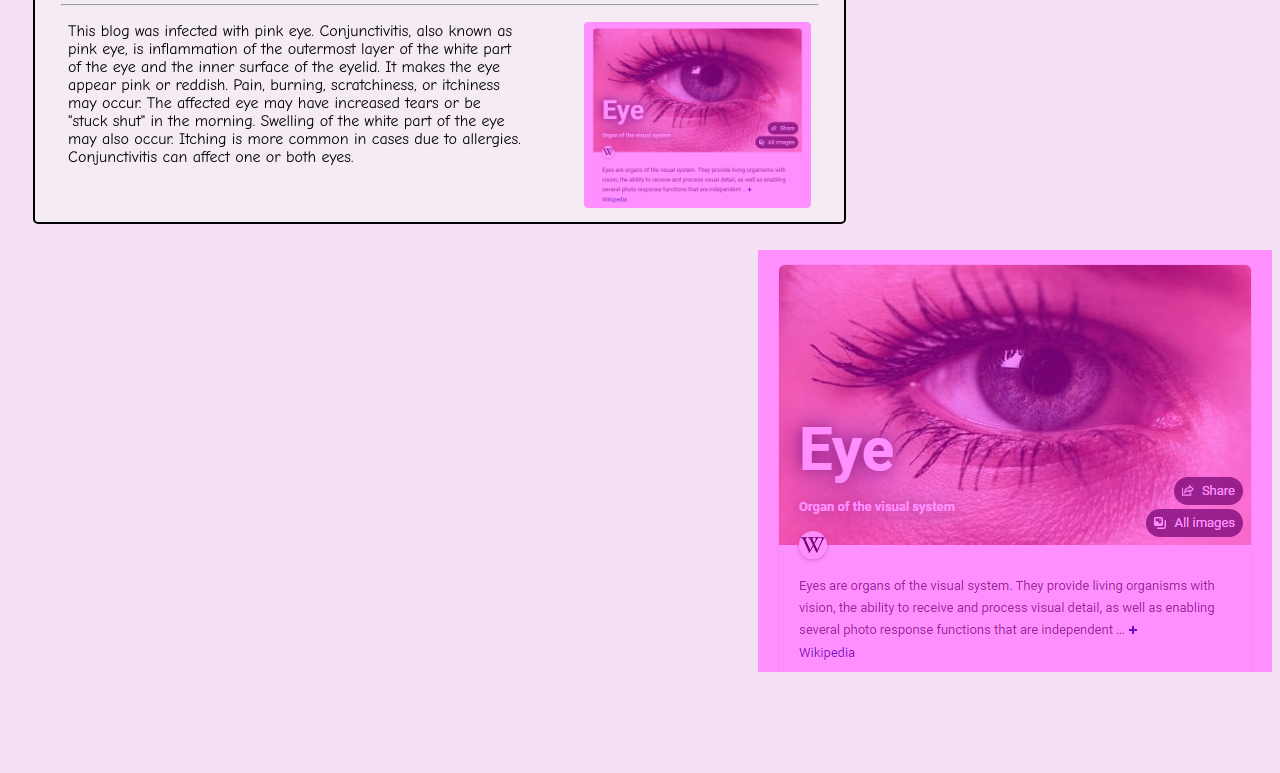
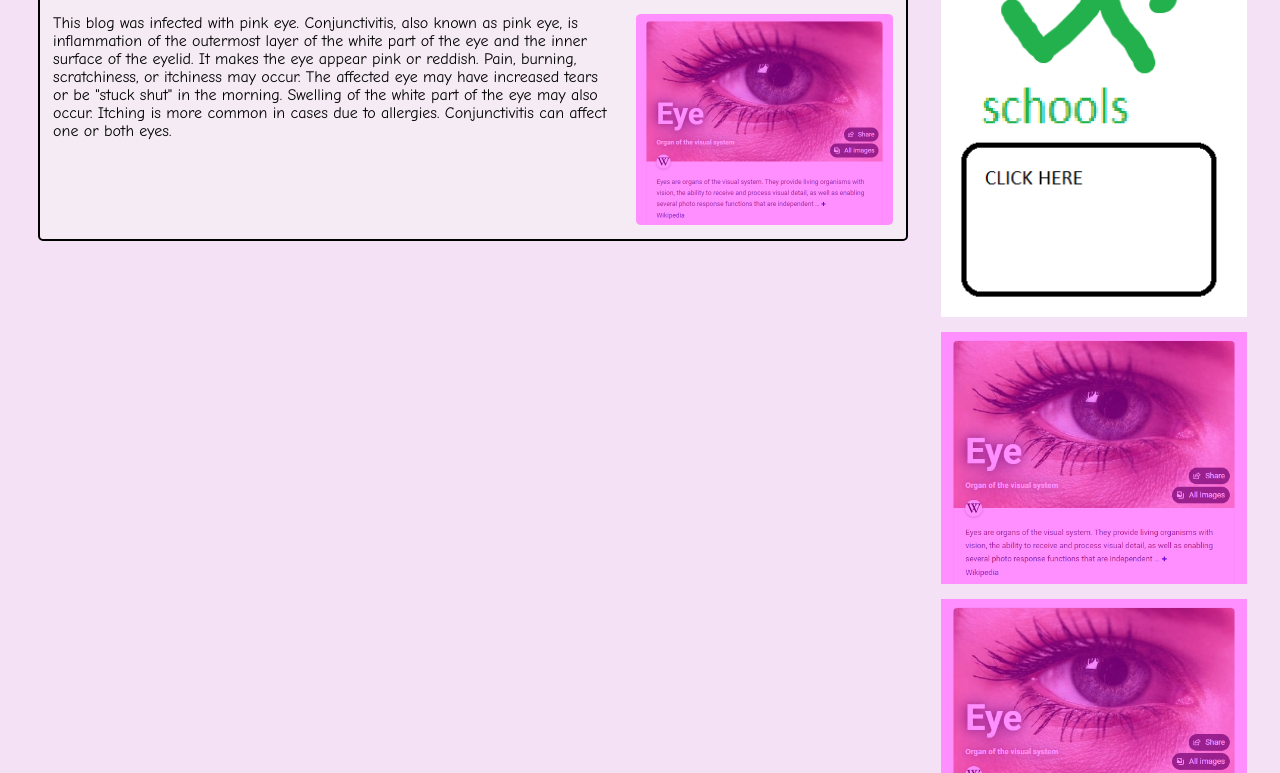
Before and after one commit to staten-island-tech/css-blogpost-project-whydoesthecodenotwork, a plain HTML site: page index.html in a window 1280 px wide. Shown: the part 180-953 px from the top of the page. Before the commit the page ends 852 px from the top, so only its background shows below. Drawn offline with Linux system fonts and the light colour scheme.

Commit message:
a quote
my mind is an enigma
** i'm gonna make you an enigma

```diff
--- a/index.html
+++ b/index.html
@@ -14,6 +14,7 @@
   </head>
   <body>
     <h1>Really great blog</h1>
+    <div id="blog">
       <div id="content">
         <div class="post">
           <h2>Pink eye</h2>
@@ -21,19 +22,27 @@
           <hr class="solid" />
           <div class="clearfix">
             <p class="entry">
-            This blog was infected with pink eye. Conjunctivitis, also known as
-            pink eye, is inflammation of the outermost layer of the white part
-            of the eye and the inner surface of the eyelid. It makes the eye
-            appear pink or reddish. Pain, burning, scratchiness, or itchiness
-            may occur. The affected eye may have increased tears or be "stuck
-            shut" in the morning. Swelling of the white part of the eye may also
-            occur. Itching is more common in cases due to allergies.
-            Conjunctivitis can affect one or both eyes.
+              This blog was infected with pink eye. Conjunctivitis, also known
+              as pink eye, is inflammation of the outermost layer of the white
+              part of the eye and the inner surface of the eyelid. It makes the
+              eye appear pink or reddish. Pain, burning, scratchiness, or
+              itchiness may occur. The affected eye may have increased tears or
+              be "stuck shut" in the morning. Swelling of the white part of the
+              eye may also occur. Itching is more common in cases due to
+              allergies. Conjunctivitis can affect one or both eyes.
             </p>
             <img src="images/eye.png" alt="Pink eye" class="postimage" />
           </div>
         </div>
       </div>
+      <div id="side">
+        <img src="images/w3schools.png" alt="Pink eye" class="ad" />
         <img src="images/eye.png" alt="Pink eye" class="ad" />
+        <img src="images/eye.png" alt="Pink eye" class="ad" />
+        <img src="images/eye.png" alt="Pink eye" class="ad" />
+        <img src="images/eye.png" alt="Pink eye" class="ad" />
+        <img src="images/eye.png" alt="Pink eye" class="ad" />
+      </div>
+    </div>
   </body>
 </html>
--- a/style.css
+++ b/style.css
@@ -1,10 +1,13 @@
 h1 {
+    display: flex;
+    justify-content: center;
     font-size: 54px;
     text-align: center;
     text-decoration: underline;
     text-decoration-style: wavy;
     font-family: 'Luckiest Guy', cursive;
     text-shadow: 0px 0px 15px rgb(200,50,100);
+    margin: 1%;
   }
 
 h2 {
@@ -19,25 +22,22 @@ h3 {
 }
 
 .post {
-    margin: 2%;
-    padding-left: 2%;
-    padding-right: 2%;
-    padding-top: 0.5%;
-    padding-bottom: 0.5%;
+    margin: 5px;
+    padding: 5px 0.5% 5px 0.5%;
     background-color: rgb(245,235,245);
     border: solid;
     border-radius: 5px;
     border-color: black;
     border-width: 2px;
-    width:60%;
+    width:100%;
 }
 
 .entry {
   margin: 1%;
   display: inline-block;
-  vertical-align: top; /* or top or bottom */
+  vertical-align: top;
   float: left;
-  max-width: 60%;
+  max-width: 65%;
 }
 
 body {
@@ -59,11 +59,28 @@ body {
 }
 
 .ad {
-  width: min-content;
-  float:right;
-  padding-left:5%;
+  width: 100%;
+  float: right;
+  margin-bottom: 10px;
+  margin-top: 5px;
 }
 
-::content {
-  float:left;
+#content {
+  display: block;
+  float: left;
+  width: 70%;
+  margin: 2%;
+  margin-top: 5px;
 }
+
+#side {
+  float: right;
+  width: 25%;
+  justify-content: center;
+  margin: 2%;
+  margin-top: 5px;
+}
+
+#blog {
+  display:flex;
+}
```
Also changed, not shown: images/w3schools.png (added). Lines whose indentation alone changed are shown as unchanged.
